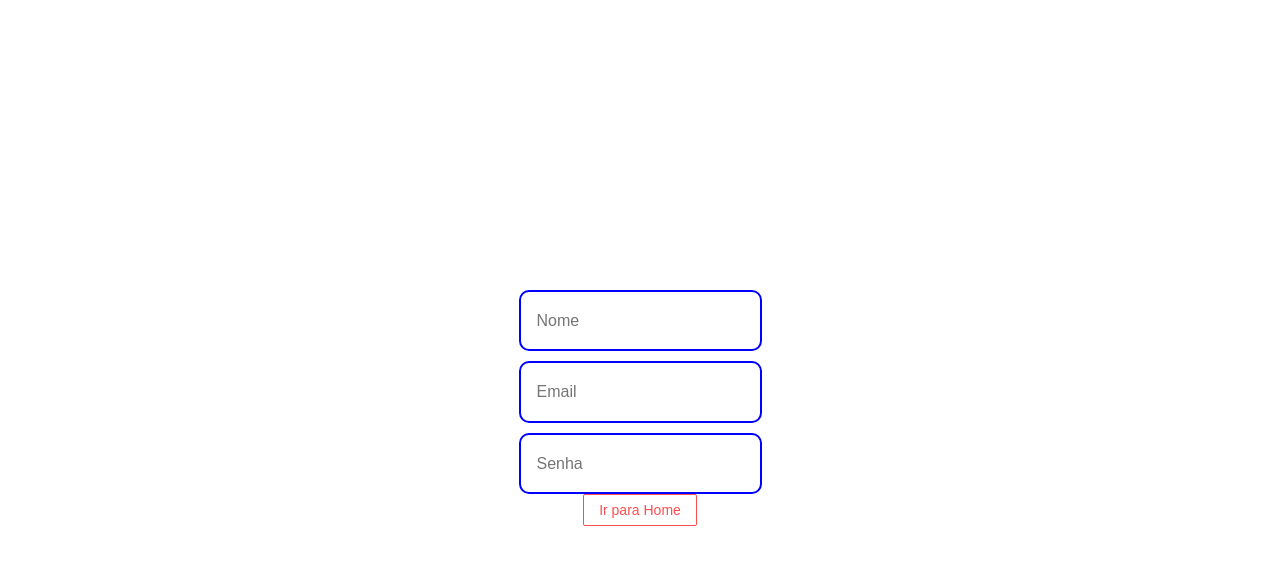
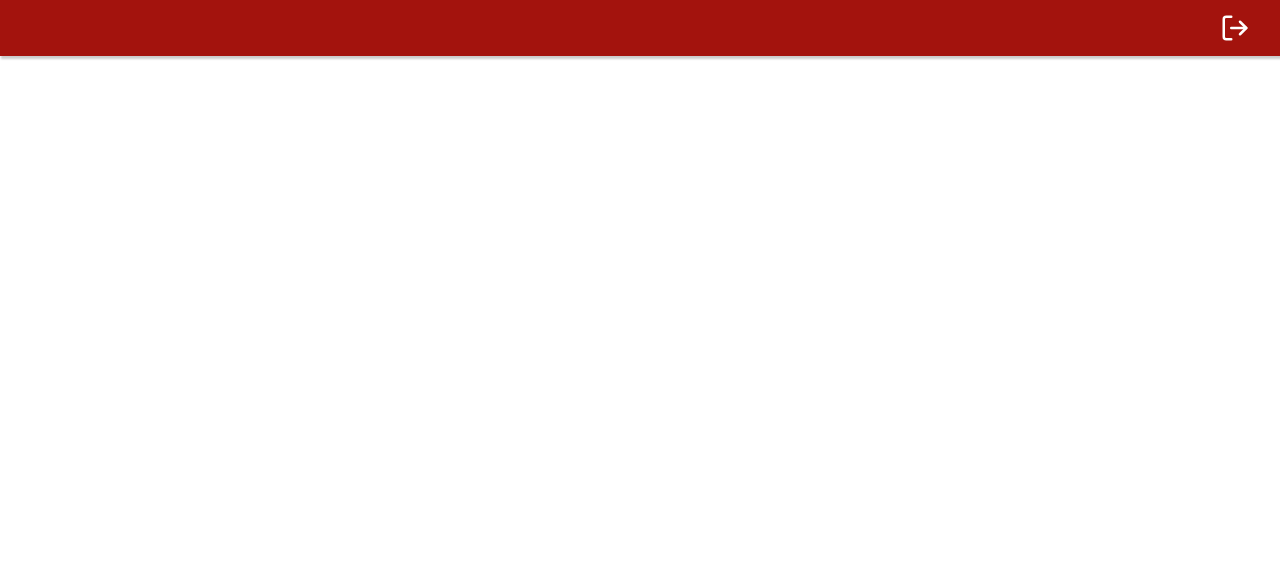
Before and after one commit to SamuelGDMG/postapp-web, a React (Create React App) app: page / in a window 1280 px wide. Shown: the top 564 px of the page. Built offline with nearby package versions, Linux system fonts and the light colour scheme.

Commit message:
Adicionando estrutura navbar

```diff
--- a/package.json
+++ b/package.json
@@ -16,6 +16,7 @@
     "react": "^16.13.1",
     "react-app-rewired": "^2.1.6",
     "react-dom": "^16.13.1",
+    "react-icons": "^3.10.0",
     "react-router-dom": "^5.1.2",
     "react-scripts": "3.4.1",
     "styled-components": "^5.1.0"
--- a/src/pages/Home/index.js
+++ b/src/pages/Home/index.js
@@ -1,14 +1,57 @@
 import React from 'react';
-import {Link} from 'react-router-dom'
-import { Button } from 'antd';
+import { Menu, Dropdown, message } from 'antd';
+import { NavBar, Opcoes } from './style';
+
+import { FiLogOut } from 'react-icons/fi';
+
+//<MoreOutlined />
 
 const Home = () => {
+
+
     return (
         <>
-        <h1>Home</h1>
-        <Link to="/signup"><Button danger>Ir para Registrar</Button></Link>
+            <NavBar>
+                <div>
+
+                </div>
+
+                <div>
+
+                </div>
+
+                <Opcoes>
+                        <Dropdown overlay={menu}>
+                                <FiLogOut size={30}/>
+                        </Dropdown>
+                </Opcoes>
+
+
+            </NavBar>
+
+
         </>
-    )
+    );
+
 }
 
-export default Home
+function handleMenuClick(e) {
+    message.info('Click on menu item.');
+    console.log('click', e);
+}
+
+const menu = (
+    <Menu onClick={handleMenuClick}>
+        <Menu.Item key="1" >
+            1st menu item
+      </Menu.Item>
+        <Menu.Item key="2" >
+            2nd menu item
+      </Menu.Item>
+        <Menu.Item key="3">
+            3rd item
+      </Menu.Item>
+    </Menu>
+);
+
+export default Home;
--- /dev/null
+++ b/src/pages/Home/style.js
@@ -0,0 +1,22 @@
+import styled from 'styled-components';
+
+export const NavBar = styled.div`
+
+    background: #A3130D;
+    width: 100%;
+    height: 56px;
+    box-shadow: 2px 2px 2px 1px rgba(0, 0, 0, 0.2);
+    display: flex;
+
+    div {
+        display: flex;
+        flex: 1;
+        align-items: center;
+    }
+
+`;
+
+export const Opcoes = styled.div`
+    justify-content: flex-end;
+    padding-right: 30px;
+`;
--- a/src/routes/index.js
+++ b/src/routes/index.js
@@ -6,9 +6,9 @@ import Home from '../pages/Home/index'
 
 const Routes = () => (
     <Switch>
-        <Route path="/" exact component={SignIn}></Route>
+        <Route path="/home" exact component={SignIn}></Route>
         <Route path="/signup" component={SignUp}></Route>
-        <Route path="/home" component={Home}></Route>
+        <Route path="/" component={Home}></Route>
     </Switch>
 )
 
```
Also changed, not shown: 1 other file (tests, documents, lock files or other folders).
